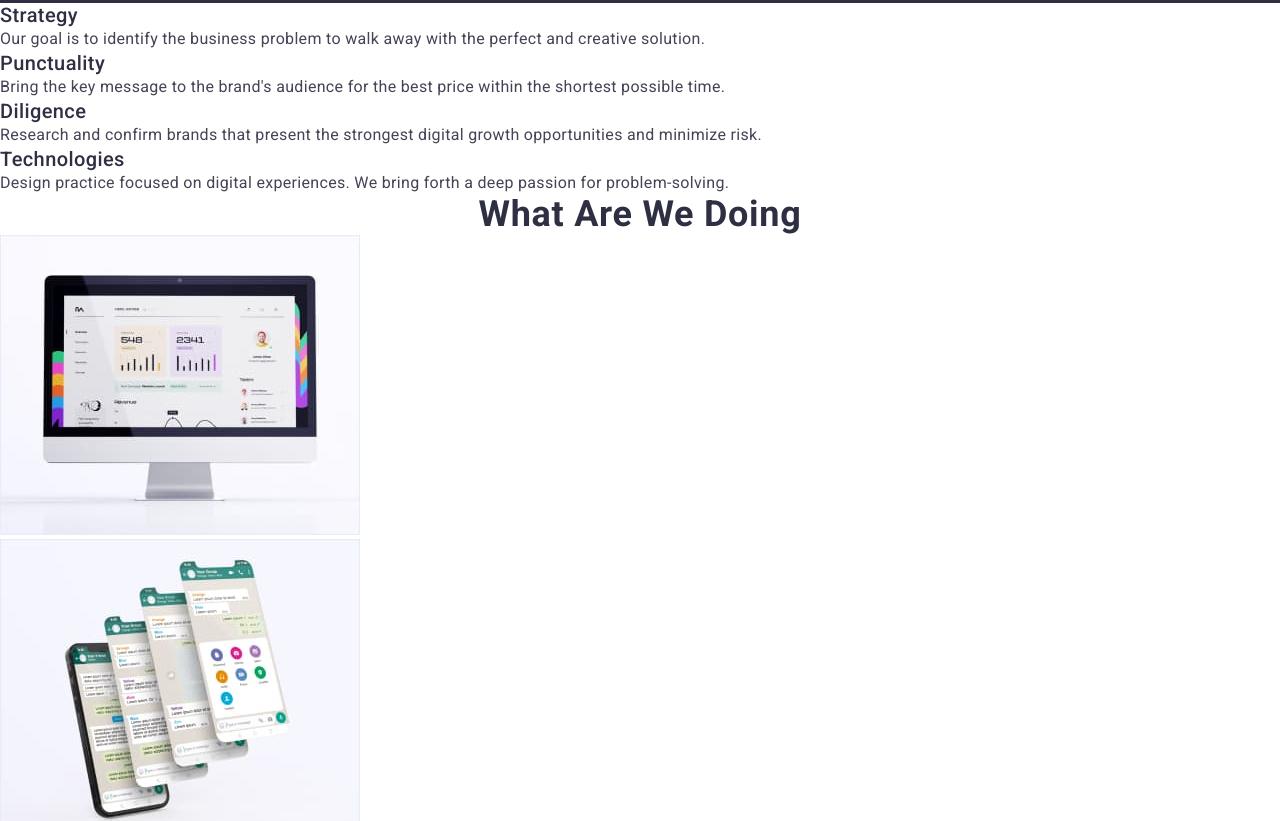
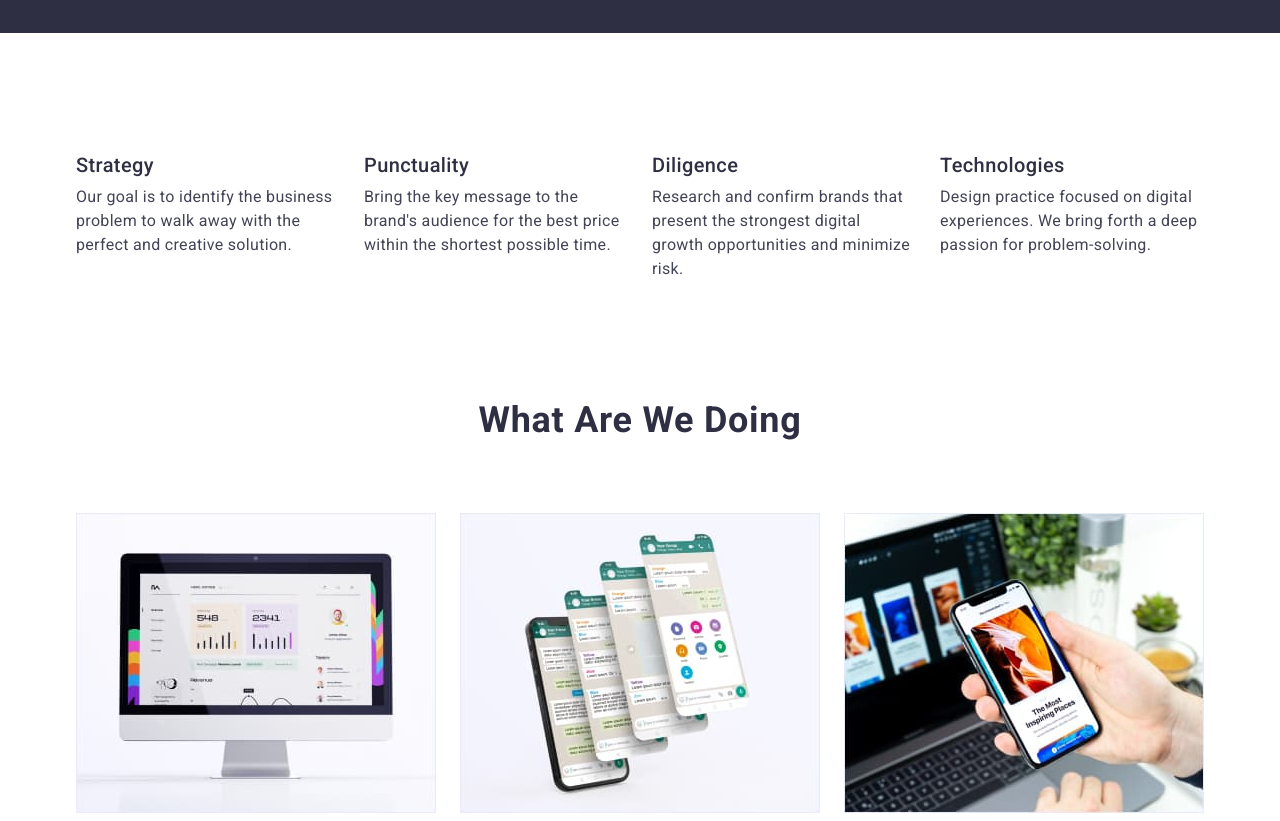
Before and after one commit to OnishYurii/goit-markup-hw-03, a plain HTML site: page index.html in a window 1280 px wide. Shown: the part 747-1568 px from the top of the page. Drawn offline with nearby package versions, Linux system fonts and the light colour scheme.

Commit message:
index done

```diff
--- a/css/styles.css
+++ b/css/styles.css
@@ -91,6 +91,10 @@ ul, ol {
     margin-top: 0;
     margin-bottom: 0;
     padding-left: 0;
+}
+
+img {
+    display: block;
 }
 
 .container {
@@ -191,6 +195,7 @@ ul, ol {
     line-height: 1.07;
     letter-spacing: 0.02em;
     width: 496px;
+    margin: 0 auto;
     margin-bottom: 48px;
 }
 
@@ -198,7 +203,10 @@ ul, ol {
     color: var(--white-color);
     cursor: pointer;
     background-color: var(--primary-brand-color);
-
+    padding: 16px 32px;
+    border-radius: 4px;
+    display: block;
+    margin: 0 auto;
 }
 
 .solution-btn:hover,
@@ -207,41 +215,97 @@ ul, ol {
 }
 
 .container-solution {
-    padding: 188px 330px 292px;
+    padding: 188px 320px 292px;
 }
 
 /* *-------Benefits------- */
+.benefits {
+    padding-top: 120px;
+    padding-bottom: 120px;
+}
+
+.benefits-list {
+    display: flex;
+    gap: 24px;
+}
+
+.benefits-subtitle {
+    margin-bottom: 8px;
+}
+
+.benefits-item {
+    width: calc((100% - 24px * 3) / 4);
+}
 
 /* *------- Doing-------- */
+.doing {
+    padding-bottom: 120px;
+}
+
+.doing-list {
+    display: flex;
+    gap: 24px;
+}
+
+.doing-title {
+    margin: 0 auto;
+    margin-bottom: 72px;
+}
+
+.doing-item {
+    width: calc((100% - 24px * 2) / 3);
+}
+
 
 /* *--------Team----------- */
 .team {
     background-color: var(--light-color);
+    padding-top: 120px;
+    padding-bottom: 120px;
 }
 .team-subtitle {
     text-align: center;
+    margin-top: 32px;
+    margin-bottom: 8px;
 }
 
 .team-text {
     text-align: center;
+    margin-bottom: 32px;
 }
 
 .team-list > li {
     background-color: var(--white-color);
+    border-radius: 0px 0px 4px 4px;
+    width: calc((100% - 24 * 3) / 4);
+}
+
+.team-list {
+    display: flex;
+    gap: 24px;
+}
+
+.team-title {
+    margin-bottom: 72px;
 }
 
 /* *---------Footer--------- */
 .footer {
     background-color: var(--dark-color);
+    padding-top: 101.5px;
+    padding-bottom: 100px;
 
 }
 
 .footer-logo {
     color: var(--primary-brand-color);
+    display: block;
+    margin-bottom: 17px;
 }
 
 .footer-text {
     color: var(--light-color);
+    width: 264px;
 }
 
 .footer-logo-accent {
--- a/index.html
+++ b/index.html
@@ -77,43 +77,46 @@
       </section>
 
       <section id="studio" class="benefits">
+        <div class="container">
           <h2 class="visually-hidden">Benefits</h2>
           <ul class="benefits-list list">
-          <li>
-            <h3 class="header-three">Strategy</h3>
+            <li class="benefits-item">
+              <h3 class="header-three benefits-subtitle">Strategy</h3>
               <p class="benefits-text body-small">
-              Our goal is to identify the business problem to walk away with the
-              perfect and creative solution.
+                Our goal is to identify the business problem to walk away with
+                the perfect and creative solution.
               </p>
             </li>
-          <li>
-            <h3 class="header-three">Punctuality</h3>
+            <li class="benefits-item">
+              <h3 class="header-three benefits-subtitle">Punctuality</h3>
               <p class="benefits-text body-small">
                 Bring the key message to the brand's audience for the best price
                 within the shortest possible time.
               </p>
             </li>
-          <li>
-            <h3 class="header-three">Diligence</h3>
+            <li class="benefits-item">
+              <h3 class="header-three benefits-subtitle">Diligence</h3>
               <p class="benefits-text body-small">
                 Research and confirm brands that present the strongest digital
                 growth opportunities and minimize risk.
               </p>
             </li>
-          <li>
-            <h3 class="header-three">Technologies</h3>
+            <li class="benefits-item">
+              <h3 class="header-three benefits-subtitle">Technologies</h3>
               <p class="benefits-text body-small">
                 Design practice focused on digital experiences. We bring forth a
                 deep passion for problem-solving.
               </p>
             </li>
           </ul>
+        </div>
       </section>
 
       <section id="portfolio" class="doing">
+        <div class="container">
           <h2 class="doing-title header-two">What are we doing</h2>
-        <ul class="benefits-list list">
-          <li>
+          <ul class="doing-list list">
+            <li class="doing-item">
               <img
                 src="./images/img1.jpg"
                 alt="computer screen"
@@ -121,7 +124,7 @@
                 height="300"
               />
             </li>
-          <li>
+            <li class="doing-item">
               <img
                 src="./images/img2.jpg"
                 alt="open app on phone"
@@ -129,7 +132,7 @@
                 height="300"
               />
             </li>
-          <li>
+            <li class="doing-item">
               <img
                 src="./images/img3.jpg"
                 alt="phone screen with picture"
@@ -138,9 +141,11 @@
               />
             </li>
           </ul>
+        </div>
       </section>
 
       <section class="team">
+        <div class="container">
           <h2 class="team-title header-two">Our Team</h2>
           <ul class="team-list list">
             <li class="team-list-item">
@@ -184,17 +189,20 @@
               <p class="team-text body-small">UI Designer</p>
             </li>
           </ul>
+        </div>
       </section>
     </main>
 
     <footer class="footer">
+      <div class="container">
         <a href="./index.html" class="footer-logo logo link"
           >Web<span class="footer-logo-accent">Studio</span></a
         >
         <p class="footer-text body-small">
-        Increase the flow of customers and sales for your business with digital
-        marketing & growth solutions.
+          Increase the flow of customers and sales for your business with
+          digital marketing & growth solutions.
         </p>
+      </div>
     </footer>
   </body>
 </html>
```
Also changed, not shown: portfolio.html (+9 -7 lines). Lines whose indentation alone changed are shown as unchanged.
